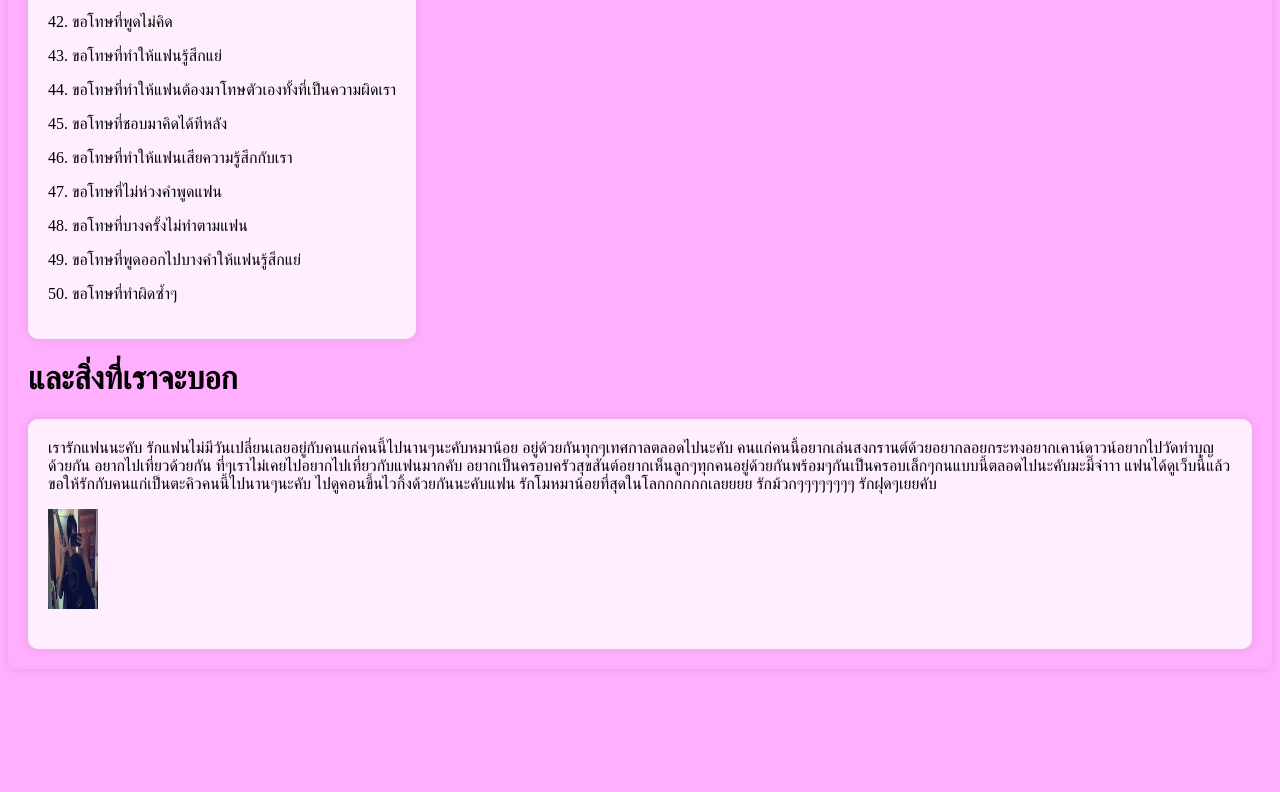
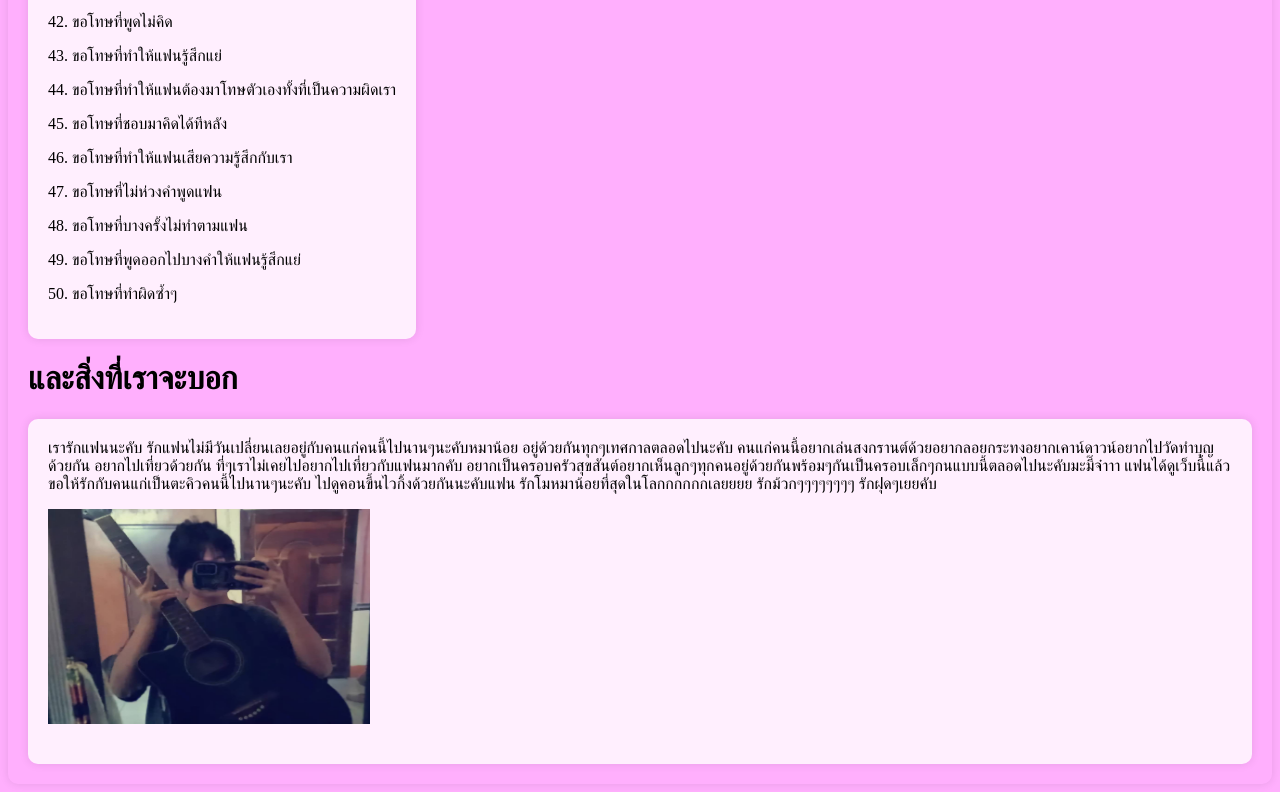
Before and after one commit to Vascroper/Sorry.io, a plain HTML site: page index.html in a window 1280 px wide. Shown: the part 1583-2375 px from the top of the page. Before the commit the page ends 2260 px from the top, so only its background shows below. Drawn offline with Linux system fonts and the light colour scheme.

Commit message:
Update index.html

```diff
--- a/index.html
+++ b/index.html
@@ -92,7 +92,7 @@
             อยู่ด้วยกันทุกๆเทศกาลตลอดไปนะคับ คนแก่คนนี้อยากเล่นสงกรานต์ด้วยอยากลอยกระทงอยากเคาน์ดาวน์อยากไปวัดทำบุญด้วยกัน อยากไปเที่ยวด้วยกัน ที่ๆเราไม่เคยไปอยากไปเที่ยวกับแฟนมากคับ
             อยากเป็นครอบครัวสุขสันต์อยากเห็นลูกๆทุกคนอยู่ด้วยกันพร้อมๆกันเป็นครอบเล็กๆกนแบบนี้ตลอดไปนะคับมะมี๊จ๋าาา แฟนได้ดูเว็บนี้แล้วขอให้รักกับคนแก่เป็นตะคิวคนนี้ไปนานๆนะคับ ไปดูคอนขึ้นไวกิ้งด้วยกันนะคับแฟน
             รักโมหมาน้อยที่สุดในโลกกกกกกเลยยยย รักม้วกๆๆๆๆๆๆๆๆ รักฝุดๆเยยคับ
-            <p><img src="image/1.jpg" width="50px" height="100px"></p>
+            <p><img src="image/1.jpg" width="322px" height="215px"></p>
         </div>
 
 
```
